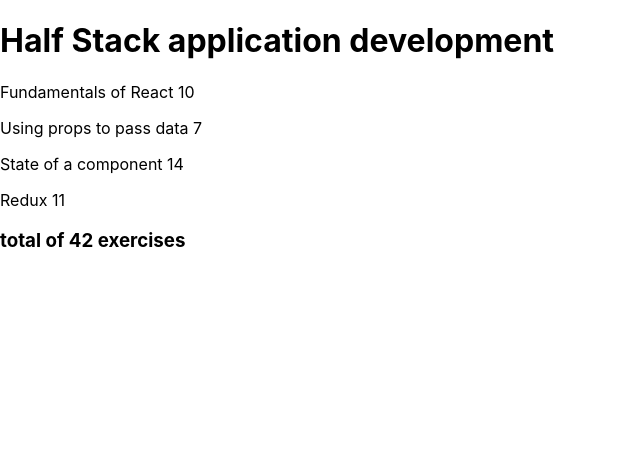
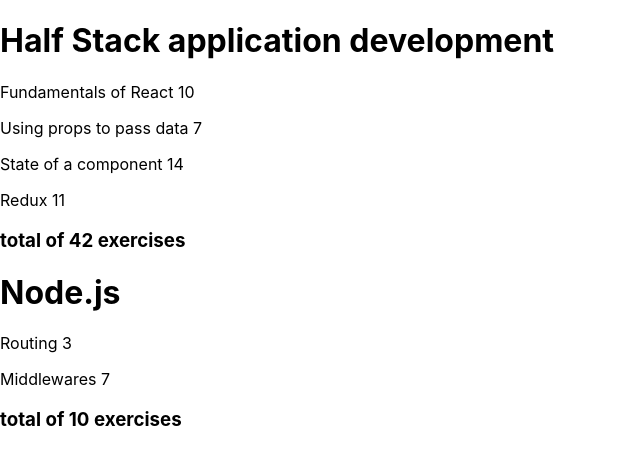
Before and after one commit to Jean198/fullst4ck0pen-2022, a React (Create React App) app in the folder part2/coursinfo/: page / in a window 1280 px wide. Shown: the top 464 px of the page, without its empty margins (0-640 px from the left). Built offline with nearby package versions, Linux system fonts and the light colour scheme.

Commit message:
part2 exercise 2.4 Course information step9

```diff
--- a/part2/coursinfo/src/App.js
+++ b/part2/coursinfo/src/App.js
@@ -1,7 +1,7 @@
 
 
 
-const Header = ({ course }) => <h1>{course.name}</h1>
+const Header = ({ courseName }) => <h1>{courseName}</h1>
 
 const Total = ({ parts}) => {
   const initialSum=0;
@@ -16,46 +16,50 @@
   )
 }
 
-const Part = ({ part }) =>
-  <p>
-    {part.name} {part.exercises}
-  </p>
 
-const Content = ({ parts }) =>
+const Content = ({ parts }) => {
+  console.log(parts[0].name)
+  return(
     <>
-    <Part
-      part={parts[0]}
-    />
-    <Part
-      part={parts[1]}
-    />
-    <Part
-      part={parts[2]}
-    />
-    <Part
-      part={parts[3]}
-    />
 
-
+    <Part parts={parts}/>
 
     <Total parts={parts}/>
 
 
     </>
+  )
+}
 
-  const Course=({course})=>{
+const Part = ({ parts }) => {
+
    return(
      <>
-      <Header course={course}/>
-      <Content parts={course.parts}/>
+       {parts.map((part)=>{
+        return(
+          <p key={part.id}>{part.name} {part.exercises}</p>
+        )
+       })}
+     </>
+   )
+ }
+
+
+
+  const Course=({singlecourse})=>{
+    return(
+      <>
+      <Header courseName={singlecourse.name}/>
+      <Content parts={singlecourse.parts}/>
       </>
     )
   }
 
 const App = () => {
-  const course = {
+  const course = [
+    {
+      name: 'Half Stack application development',
       id: 1,
-    name: 'Half Stack application development',
       parts: [
         {
           name: 'Fundamentals of React',
@@ -71,18 +75,44 @@
           name: 'State of a component',
           exercises: 14,
           id: 3
-      }
-      ,
+        },
         {
           name: 'Redux',
           exercises: 11,
           id: 4
         }
-
+      ]
+    },
+    {
+      name: 'Node.js',
+      id: 2,
+      parts: [
+        {
+          name: 'Routing',
+          exercises: 3,
+          id: 1
+        },
+        {
+          name: 'Middlewares',
+          exercises: 7,
+          id: 2
+        }
       ]
     }
+  ]
 
-  return <Course course={course} />
+  return (
+    <>
+
+{
+      course.map((singlecourse, index)=>{
+        return(
+          <Course key={index} singlecourse={singlecourse} />
+        )
+      })
+    }
+    </>
+  )
 
 }
 
```
Lines whose indentation alone changed are shown as unchanged.
